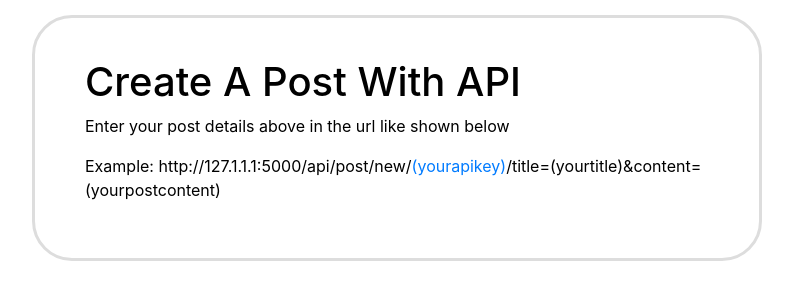
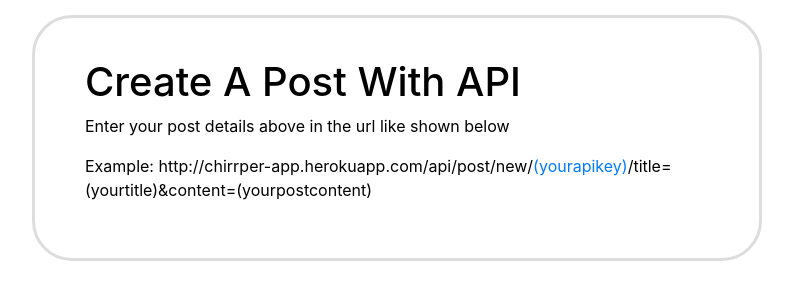
Before and after one commit to JaminCO/chirrper, a Flask app: page /api/post/new in a window 1280 px wide. Shown: the part 81-381 px from the top of the page, without its empty margins (53-846 px from the left). Run offline with Flask 2, Linux system fonts and the light colour scheme.

Commit message:
Version 2

```diff
--- a/flaskblog/__init__.py
+++ b/flaskblog/__init__.py
@@ -13,7 +13,7 @@ login_manager.login_message_category = 'info'
 mail = Mail()
 
 app = Flask(__name__)
-app.config['SQLALCHEMY_DATABASE_URI'] = 'postgres://slxxbwwbduxogu:816de0361e2a6e345c7b175fd9dc088e2f12b307597349c67af97b430c74ba16@ec2-44-194-145-230.compute-1.amazonaws.com:5432/ddgrod6q8l2gef'
+app.config['SQLALCHEMY_DATABASE_URI'] = 'postgres://zxzwzwpqttfjzc:4b838ebe35a280df277340f1c36837863905f99bf19655babb9ddff9ac1f6854@ec2-44-197-128-108.compute-1.amazonaws.com:5432/davhiscuvfhsdg'
 db = SQLAlchemy(app)
 
 def create_app(config_class=Config):
--- a/flaskblog/templates/api/api_create_post.html
+++ b/flaskblog/templates/api/api_create_post.html
@@ -3,6 +3,6 @@
 	<div class="content-section">
 		<h1> Create A Post With API </h1>
 	    <p> Enter your post details above in the url like shown below</p>
-	    <p>Example: http://127.1.1.1:5000/api/post/new/<a href="http://127.1.1.1:5000/account#api_key">(yourapikey)</a>/title=(yourtitle)&content=(yourpostcontent)</p>
+	    <p>Example: http://chirrper-app.herokuapp.com/api/post/new/<a href="{{url_for('users.account') }}#api_key">(yourapikey)</a>/title=(yourtitle)&content=(yourpostcontent)</p>
 	</div>
 {% endblock content %}
--- a/flaskblog/templates/api/api_endpoints.html
+++ b/flaskblog/templates/api/api_endpoints.html
@@ -143,13 +143,13 @@ tr:nth-child(even) {
   <tr>
     <td>/api/membership/(username)</td>
     <td>GET</td>
-    <td>UK</td>
+    <td><a href="{{url_for('api.api_membership') }}">/api/membership/(username)</a></td>
   </tr>
   <tr>
     <td>/api/login/email=(youremail)
     &password=(yourpassword)</td>
     <td>POST</td>
-    <td>Canada</td>
+    <td></td>
   </tr>
   <tr>
     <td>
--- a/flaskblog/templates/api/api_layout.html
+++ b/flaskblog/templates/api/api_layout.html
@@ -13,9 +13,9 @@
      <link rel="shortcut icon" href="{{ url_for('static', filename='favicon.ico') }}">
 
 	{% if title %}
-		<title>{{ title }} | Chirperr</title>
+		<title>{{ title }} | Chirrper</title>
 	{% else %}
-		<title>Chirperr</title>
+		<title>Chirrper</title>
 	{% endif %}
 </head>
 <body>
--- a/flaskblog/templates/contact.html
+++ b/flaskblog/templates/contact.html
@@ -4,7 +4,7 @@
 
 	<div>
         <strong>Contact Page</strong>
-		<p>If you have any request please contact us</p>
+		<p>If you have any request please contact us we are happy to help</p>
 		<a><button class="Email" href="mailto:jtechlab2007@gmail.com">contact us</button></a>
 	</div>
 </div>
--- a/flaskblog/templates/layout.html
+++ b/flaskblog/templates/layout.html
@@ -13,7 +13,7 @@
      <link rel="shortcut icon" href="{{ url_for('static', filename='favicon.ico') }}">
 
 	{% if title %}
-		<title>{{ title }} | Chirperr</title>
+		<title>{{ title }} | Chirrper</title>
 	{% else %}
 		<title>Chirperr</title>
 	{% endif %}
@@ -23,7 +23,7 @@
       <nav class="navbar navbar-expand-md navbar-dark bg-steel fixed-top">
         <div class="container">
           <img class="rounded-circle article-img" src="{{ url_for('static', filename='favicon.ico') }}">
-          <a class="Header mr-4" href="/">CHIRPERR</a>
+          <a class="Header mr-4" href="/">CHIRRPER</a>
           <button class="navbar-toggler" type="button" data-toggle="collapse" data-target="#navbarToggle" aria-controls="navbarToggle" aria-expanded="false" aria-label="Toggle navigation">
             <span class="navbar-toggler-icon"></span>
           </button>
```
